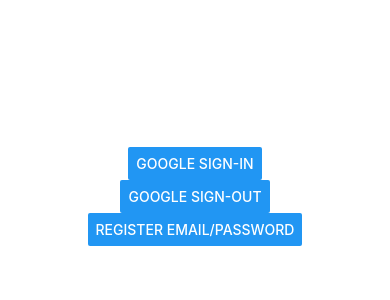
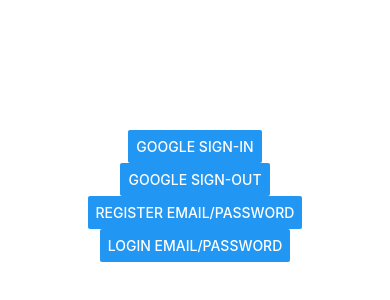
Before and after one commit to JesusMelianSoft/Spotifly-RN, a React Native app: screen / in a window 390 px wide. Shown: the part 226-526 px from the top of the page. Built offline with nearby package versions, Linux system fonts and the light colour scheme; what @react-native-google-signin/google-signin would draw is missing.

Commit message:
Features: adding signIn feature

```diff
--- a/App.js
+++ b/App.js
@@ -43,6 +43,21 @@
     });
   }
 
+  const signInEmailAndPassword = (email, password) => {
+    console.log("CLICK SIGN IN")
+    auth().signInWithEmailAndPassword(email, password)
+    .then((userCredential) => {
+      // Signed in
+      const user = userCredential.user;
+      console.log(user)
+      // ...
+    })
+    .catch((error) => {
+      const errorCode = error.code;
+      const errorMessage = error.message;
+    });
+  }
+
   const signOut = async() => {
     try{
       console.log("SIGN OUT");
@@ -67,7 +82,12 @@
 
 <Button
       title="register Email/Password"
-      onPress={() => createUser("pepe@gmail.com", "12345678")}
+      onPress={() => createUser("ruben@gmail.com", "12345678")}
+    />
+
+<Button
+      title="Login email/password"
+      onPress={() => signInEmailAndPassword("pepe@gmail.com", "12345678")}
     />
     </View>
   );
```
